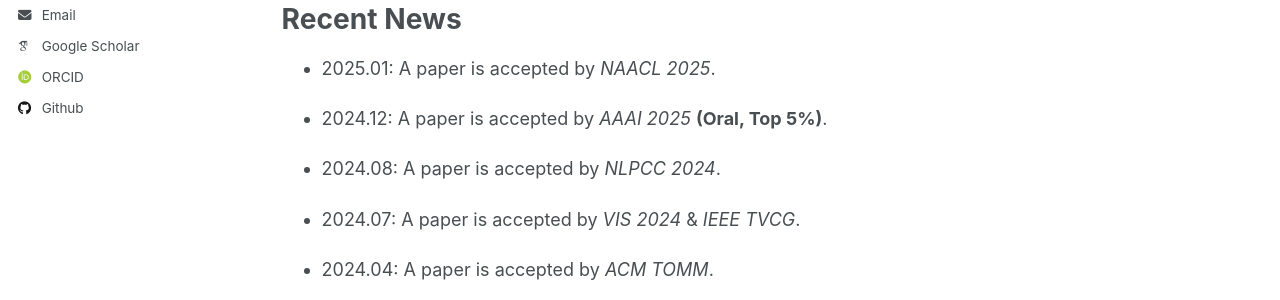
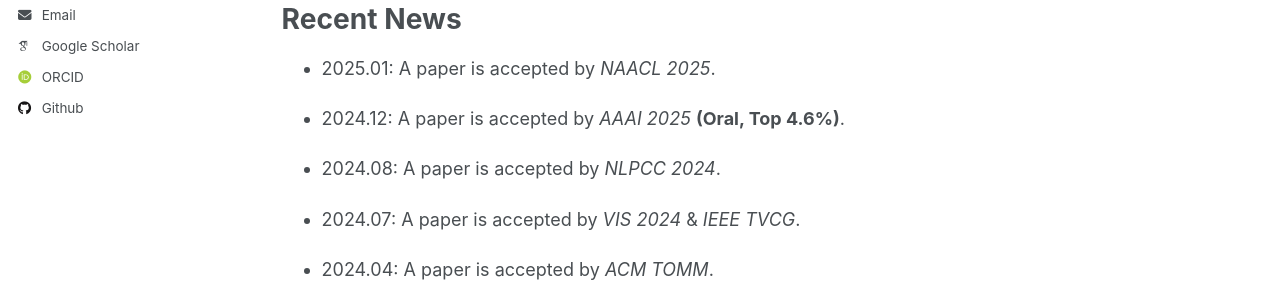
Before and after one commit to yueshengbin/yueshengbin.github.io, a Jekyll site: the page built from _pages/about.md, in a window 1280 px wide and 900 px high. Shown: the part 434-734 px from the top of the window. Built offline with Jekyll 4.4.1, drawn with Linux system fonts in a browser that asks for light colours; some web fonts are replaced.

Commit message:
Update about.md

```diff
--- a/_pages/about.md
+++ b/_pages/about.md
@@ -18,7 +18,7 @@
 ======
 * 2025.01: A paper is accepted by *NAACL 2025*.
 
-* 2024.12: A paper is accepted by *AAAI 2025* **(Oral, Top 5%)**.
+* 2024.12: A paper is accepted by *AAAI 2025* **(Oral, Top 4.6%)**.
 
 * 2024.08: A paper is accepted by *NLPCC 2024*.
 
```
